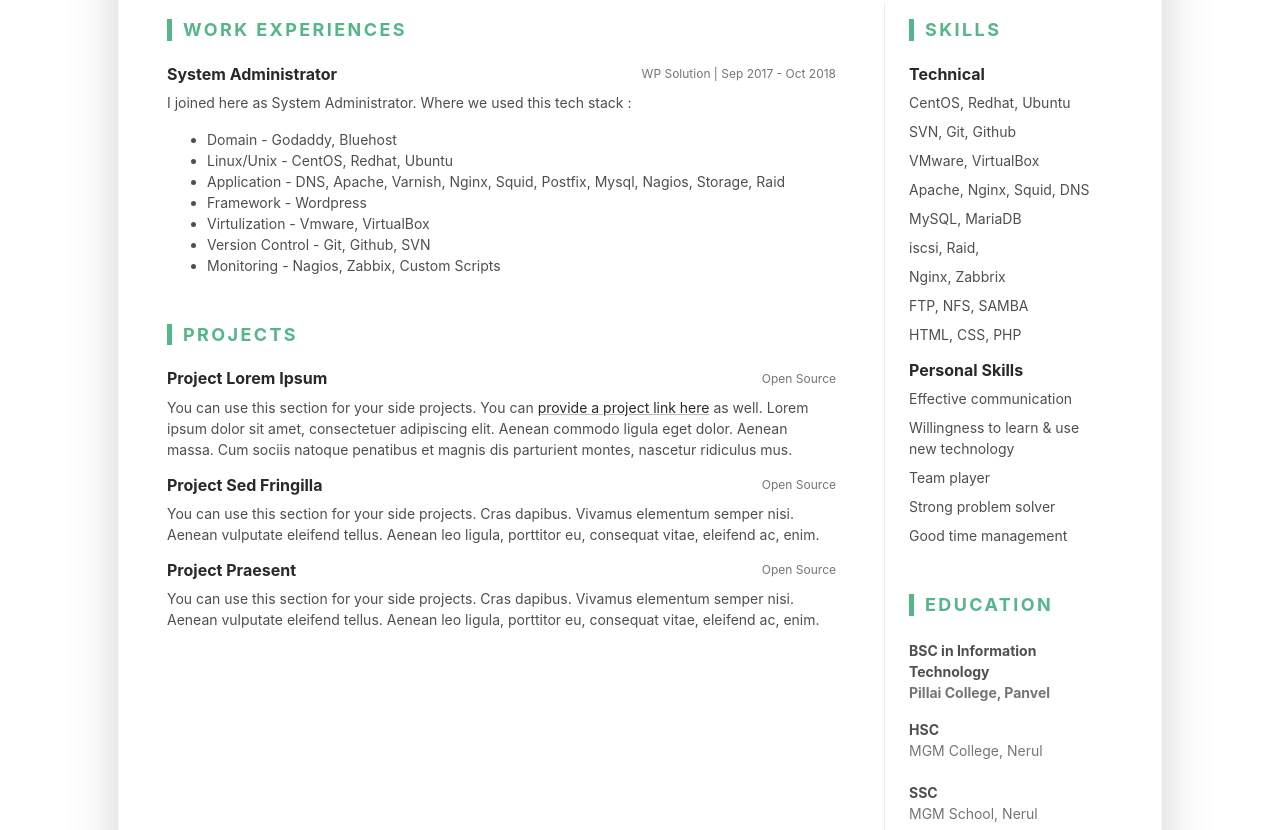
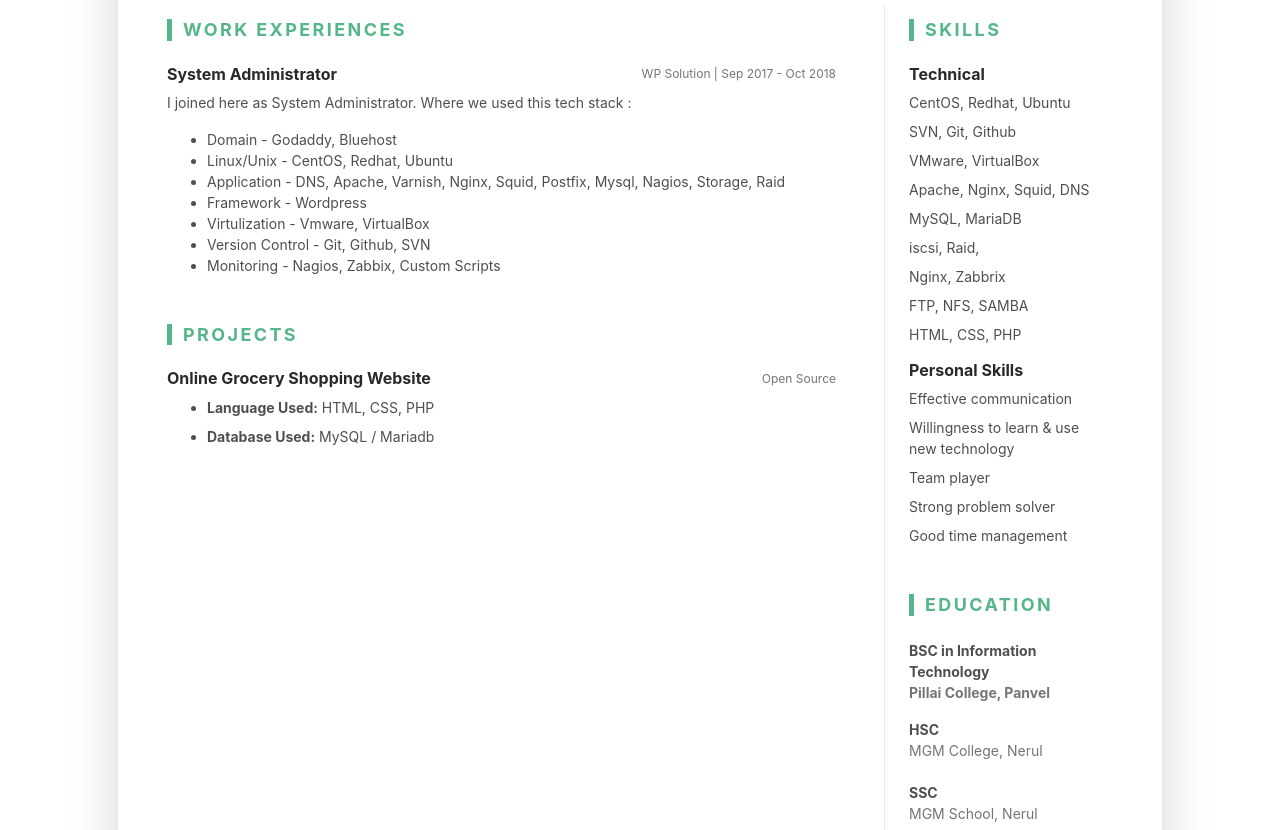
Before and after one commit to vaibhav-pawar/resume, a plain HTML site: page index.html in a window 1280 px wide. Shown: the part 408-1238 px from the top of the page. Drawn offline with Linux system fonts and the light colour scheme.

Commit message:
side half

```diff
--- a/index.html
+++ b/index.html
@@ -86,36 +86,14 @@
 								<h3 class="text-uppercase resume-section-heading mb-4">Projects</h3>
 								<div class="item mb-3">
 									<div class="item-heading row align-items-center mb-2">
-										<h4 class="item-title col-12 col-md-6 col-lg-8 mb-2 mb-md-0">Project Lorem Ipsum</h4>
+										<h4 class="item-title col-12 col-md-6 col-lg-8 mb-2 mb-md-0"> Online Grocery Shopping Website </h4>
 										<div class="item-meta col-12 col-md-6 col-lg-4 text-muted text-left text-md-right">Open Source</div>
-
 									</div>
 									<div class="item-content">
-										<p>You can use this section for your side projects. You can <a href="#" class="theme-link">provide a project link here</a> as well. Lorem ipsum dolor sit amet, consectetuer adipiscing elit. Aenean commodo ligula eget dolor. Aenean massa. Cum sociis natoque penatibus et magnis dis parturient montes, nascetur ridiculus mus.</p>
-
-
-									</div>
-								</div><!--//item-->
-								<div class="item">
-									<div class="item-heading row align-items-center mb-2">
-										<h4 class="item-title col-12 col-md-6 col-lg-8 mb-2 mb-md-0">Project Sed Fringilla</h4>
-										<div class="item-meta col-12 col-md-6 col-lg-4 text-muted text-left text-md-right">Open Source</div>
-
-									</div>
-									<div class="item-content">
-										<p>You can use this section for your side projects. Cras dapibus. Vivamus elementum semper nisi. Aenean vulputate eleifend tellus. Aenean leo ligula, porttitor eu, consequat vitae, eleifend ac, enim.</p>
-
-									</div>
-								</div><!--//item-->
-								<div class="item">
-									<div class="item-heading row align-items-center mb-2">
-										<h4 class="item-title col-12 col-md-6 col-lg-8 mb-2 mb-md-0">Project Praesent </h4>
-										<div class="item-meta col-12 col-md-6 col-lg-4 text-muted text-left text-md-right">Open Source</div>
-
-									</div>
-									<div class="item-content">
-										<p>You can use this section for your side projects. Cras dapibus. Vivamus elementum semper nisi. Aenean vulputate eleifend tellus. Aenean leo ligula, porttitor eu, consequat vitae, eleifend ac, enim.</p>
-
+                                        <ul type="bool">
+								            <li class="mb-2"><b>Language Used:</b> HTML, CSS, PHP </li>
+								            <li class="mb-2"><b>Database Used:</b> MySQL / Mariadb </li>
+										</ul>
 									</div>
 								</div><!--//item-->
 							</section><!--//project-section-->
```
